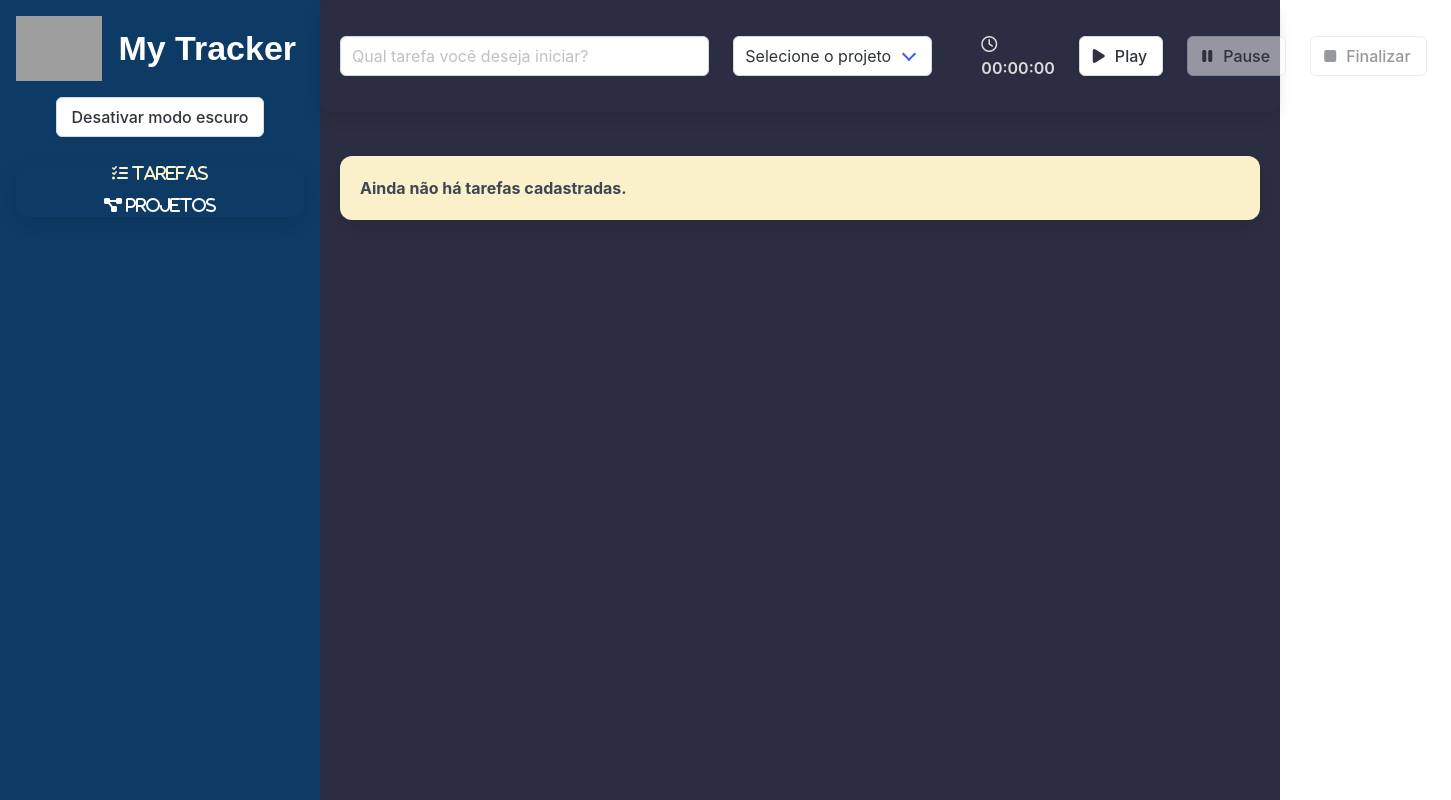
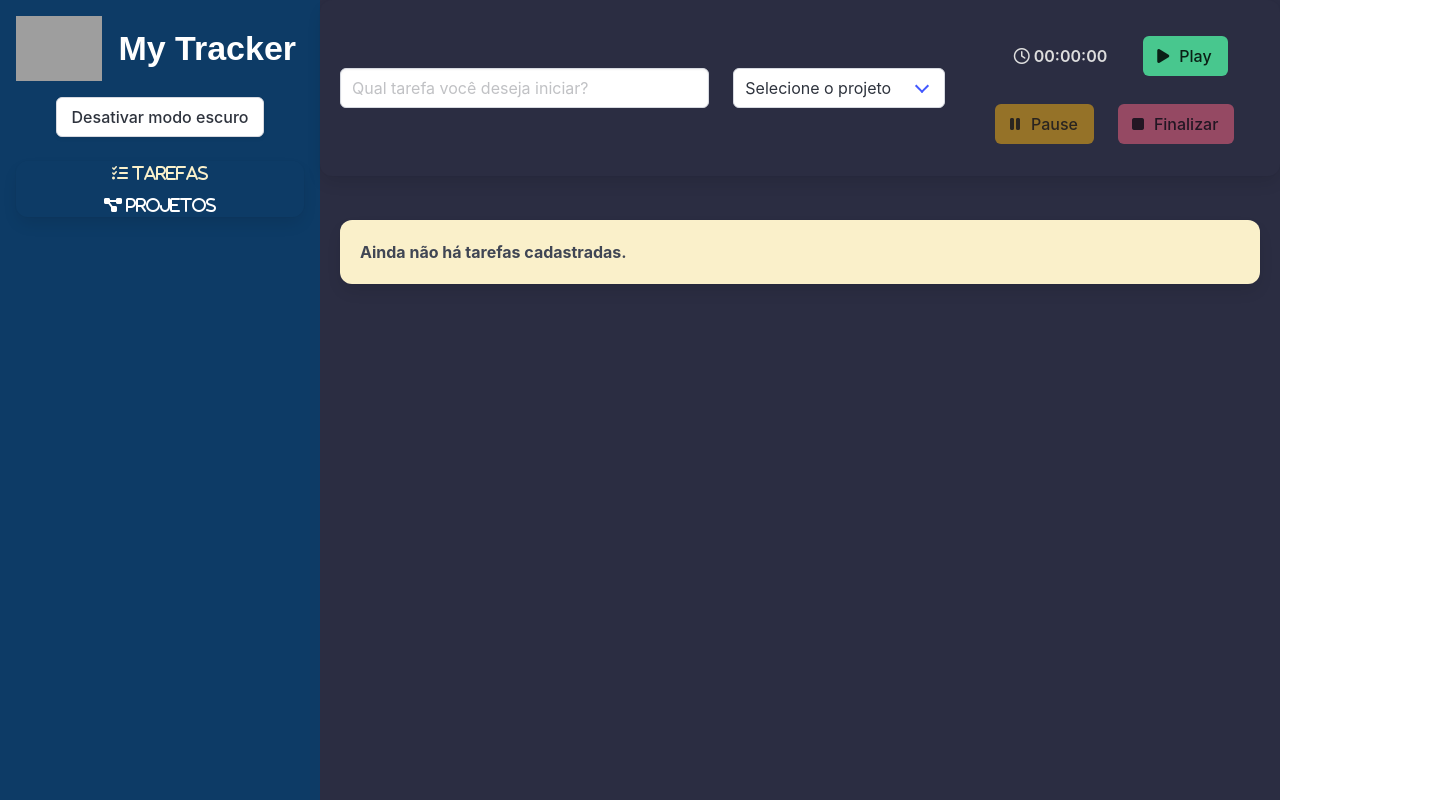
Before and after one commit to EduardoPSRodrigues/MyTracker, a Vue app: page /#/ in a window 1280 px wide. Shown: the whole page, 1451 px wide, since content can reach past the window. Built offline with nearby package versions, Linux system fonts and the light colour scheme; grey boxes are pictures that could not be loaded; a web font is replaced by a local one.

Commit message:
Refatorando o componente para renderizar em outros tamanhos de tela

```diff
--- a/src/components/Formulario.vue
+++ b/src/components/Formulario.vue
@@ -1,9 +1,9 @@
 <template>
-  <div class="box formulario">
-    <div class="columns">
-      <!-- Outra forma de divisão, sendo que essa divisão é em 8 colunas -->
+  <div class="box formulario is-fullwidth">
+    <div class="columns is-multiline">
+      <!-- Input de tarefa -->
       <div
-        class="column is-5 is-flex is-align-items-center is-justify-content-flex-start"
+        class="column is-12-mobile is-5-tablet is-flex is-align-items-center is-justify-content-flex-start"
         role="form"
         aria-label="Formulário para criação de uma nova tarefa"
       >
@@ -15,10 +15,11 @@
         />
       </div>
 
+      <!-- Seleção de projeto -->
       <div
-        class="column is-3 is-flex is-align-items-center is-justify-content-flex-start"
+        class="column is-12-mobile is-3-tablet is-flex is-align-items-center is-justify-content-flex-start"
       >
-        <div class="select">
+        <div class="select is-fullwidth">
           <select v-model="idProjeto">
             <option value="">Selecione o projeto</option>
             <option
@@ -32,8 +33,8 @@
         </div>
       </div>
 
-      <!-- Framework Bulma -->
-      <div class="column">
+      <!-- Temporizador -->
+      <div class="column is-12-mobile is-4-tablet">
         <TemporizadorComponent @aoTemporizadorFinalizado="finalizarTarefa" />
       </div>
     </div>
@@ -62,33 +63,30 @@
     },
     methods: {
       finalizarTarefa(tempoDecorrido: number): void {
-        const projeto = this.projetos.find((p) => p.id == this.idProjeto); // Buscar pelo projeto
+        const projeto = this.projetos.find((p) => p.id == this.idProjeto);
         if (!projeto) {
-          // Se o projeto não existir, então surgirá um alerta
           this.notificar(
             TipoNotificacao.ERRO,
             "Ops!",
             "Selecione um projeto antes de finalizar a tarefa!"
           );
-          return; // Ao fazer return, o restante do método salvarTarefa não será executado. Técnica de early return
+          return;
         }
-        // Se o projeto existe, então salva a atividade
         this.$emit("aoSalvarTarefa", {
           duracaoEmSegundos: tempoDecorrido,
           descricao: this.descricaoTarefa,
           projeto: this.projetos.find(
             (projeto) => projeto.id === this.idProjeto
-          ), // Encontrar o projeto pelo id
+          ),
         });
         this.descricaoTarefa = "";
       },
     },
     setup() {
-      const store = useStore(); // Importar o store e a key
+      const store = useStore();
       return {
-        // Acessar o state dentro do template
-        store, // Adiciona o store ao retorno para que possa ser acessado nos métodos
-        projetos: computed(() => store.state.projetos), // Retornar os projetos e é possível
+        store,
+        projetos: computed(() => store.state.projetos),
       };
     },
   });
--- a/src/components/Temporizador.vue
+++ b/src/components/Temporizador.vue
@@ -1,12 +1,19 @@
 <template>
-    <section class="is-flex is-align-items-center is-justify-content-flex-start">
+    <section class="is-flex is-align-items-center is-justify-content-center is-flex-wrap-wrap">
 
         <!-- Passou a variável tempoEmSegundos via prop para receber esse valor no componente -->
+        <div class="column is-narrow">
         <CronometroComponent :tempoEmSegundos="tempoEmSegundos" />
+    </div>
 
-        <Botao @clicado="iniciarCronometro" icone="fas fa-play" texto="Play" :desabilitado="cronometroRodando" />
-        <Botao @clicado="pararCronometro" icone="fa-solid fa-pause" texto="Pause" :desabilitado="!cronometroRodando" />
-        <Botao @clicado="finalizarCronometro" icone="fas fa-stop" texto="Finalizar" :desabilitado="!cronometroRodando" />
+    <!-- <div class="column is-narrow"></div>
+    <div class="column is-narrow"> </div>
+    <div class="column is-narrow"> </div> -->
+
+    <Botao class="is-success" @clicado="iniciarCronometro" icone="fas fa-play" texto="Play" :desabilitado="cronometroRodando" />
+    <Botao class="is-warning" @clicado="pararCronometro" icone="fa-solid fa-pause" texto="Pause" :desabilitado="!cronometroRodando" />
+    <Botao class="is-danger" @clicado="finalizarCronometro" icone="fas fa-stop" texto="Finalizar" :desabilitado="!cronometroRodando" />
+
 
     </section>
 </template>
```
